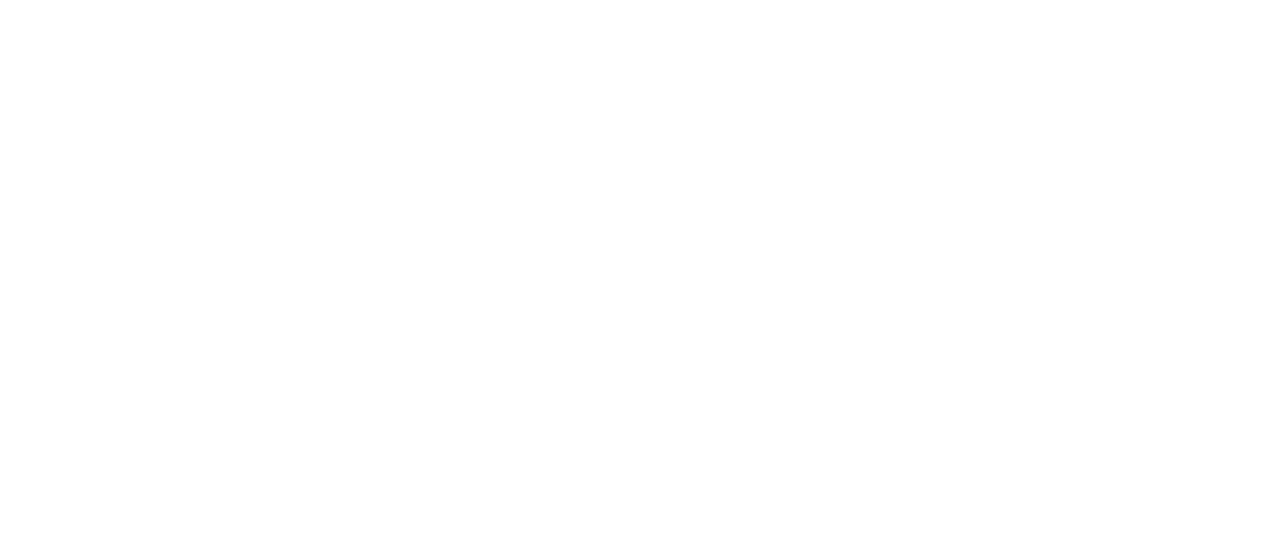
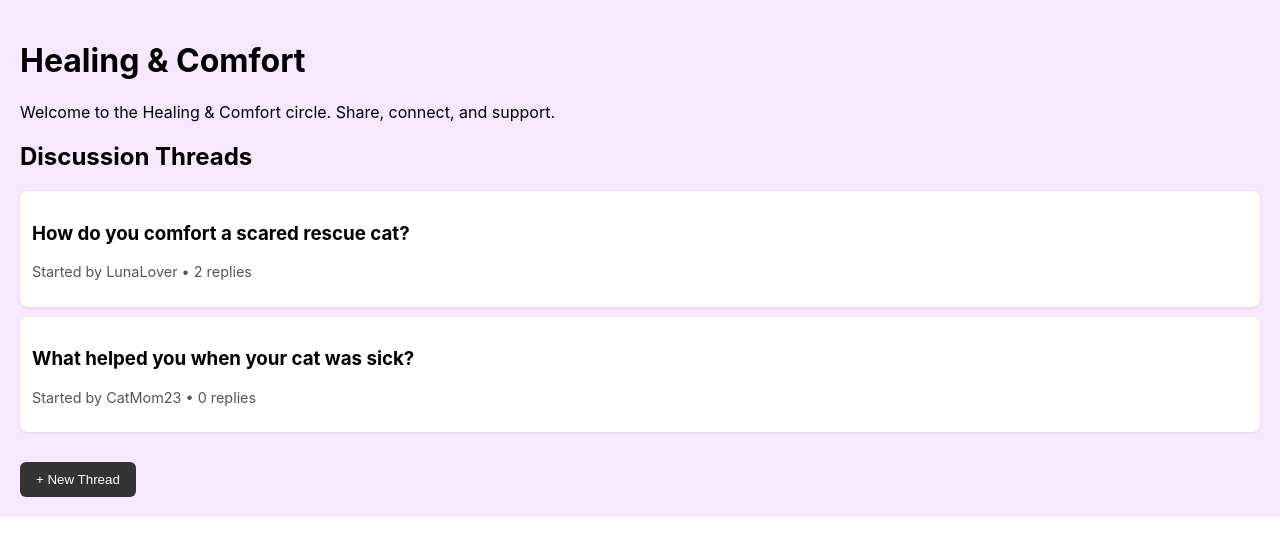
Before and after one commit to samikshya516/catlovers-app, a React (Create React App) app: page /circles/1 in a window 1280 px wide. Before the commit this address had no page. Shown: the top 556 px of the page. Built offline with nearby package versions, Linux system fonts and the light colour scheme.

Commit message:
add daily affirmation module, replycard, threadcard, circledetail, newthreadform, threadpage, and app layout

```diff
--- a/src/App.js
+++ b/src/App.js
@@ -3,6 +3,12 @@ import Home from './pages/Home';
 import Journal from './pages/Journal';
 import Circles from './pages/Circles';
 import Profile from './pages/Profile';
+import CircleDetail from './pages/CircleDetail';
+import ThreadPage from './pages/ThreadPage';
+import NewThreadForm from "./pages/NewThreadForm";
+
+
+
 
 function App() {
   return (
@@ -12,6 +18,11 @@ function App() {
         <Route path="/journal" element={<Journal />} />
         <Route path="/circles" element={<Circles />} />
         <Route path="/profile" element={<Profile />} />
+        <Route path="/circles/:circleId" element={<CircleDetail />} />
+        <Route path="/circles/:circleId/threads/:threadId" element={<ThreadPage />} />
+        <Route path="/circles/:circleId/new-thread" element={<NewThreadForm />} />
+
+
       </Routes>
     </Router>
   );
--- a/src/components/DailyAffirmation.module.css
+++ b/src/components/DailyAffirmation.module.css
@@ -0,0 +1,19 @@
+.affirmation {
+  background-color: #E8F4FF;
+  padding: 1.5rem;
+  margin: 2rem 0;
+  border-radius: 16px;
+  text-align: center;
+}
+
+.affirmation h2 {
+  font-size: 1.5rem;
+  color: #4B6C8B;
+  margin-bottom: 0.5rem;
+}
+
+.affirmation p {
+  font-size: 1.1rem;
+  color: #333;
+  font-style: italic;
+}
--- /dev/null
+++ b/src/components/ReplyCard.jsx
@@ -0,0 +1,21 @@
+// src/components/ReplyCard.jsx
+import React from "react";
+
+function ReplyCard({ author, content }) {
+  return (
+    <div
+      style={{
+        backgroundColor: "#f9f9f9",
+        padding: "10px",
+        borderRadius: "6px",
+        marginTop: "6px",
+        borderLeft: "4px solid #ccc"
+      }}
+    >
+      <p style={{ marginBottom: "4px" }}>{content}</p>
+      <p style={{ fontSize: "0.85rem", color: "#777" }}>— {author}</p>
+    </div>
+  );
+}
+
+export default ReplyCard;
--- /dev/null
+++ b/src/components/ThreadCard.jsx
@@ -0,0 +1,31 @@
+// src/components/ThreadCard.jsx
+import React from "react";
+import { Link, useParams } from "react-router-dom";
+
+
+function ThreadCard({ id, title, author, replies }) {
+ const { circleId } = useParams(); // Needed to build the URL
+  return (
+    <Link
+        to={`/circles/${circleId}/threads/${id}`}
+        style={{ textDecoration: "none", color: "inherit" }}
+    >
+        <div
+            style={{
+                backgroundColor: "#fff",
+                padding: "12px",
+                borderRadius: "8px",
+                marginTop: "10px",
+                boxShadow: "0 1px 3px rgba(0,0,0,0.1)"
+            }}
+        >
+            <h3>{title}</h3>
+            <p style={{ fontSize: "0.9rem", color: "#555" }}>
+                Started by {author} • {replies.length} replies
+            </p>
+        </div>
+    </Link>
+  );
+}
+
+export default ThreadCard;
--- /dev/null
+++ b/src/pages/CircleDetail.jsx
@@ -0,0 +1,61 @@
+// src/pages/CircleDetail.jsx
+import React from "react";
+import { useParams } from "react-router-dom";
+import { circles } from "../data/mockDiscussions";
+import ThreadCard from "../components/ThreadCard";
+import { useNavigate } from "react-router-dom";
+
+
+
+function CircleDetail() {
+  const { circleId } = useParams(); // gets the ID from the URL
+  const circle = circles.find(c => c.id === parseInt(circleId));
+  const navigate = useNavigate();
+
+
+  if (!circle) return <p>Circle not found.</p>;
+
+  return (
+    <div style={{ backgroundColor: circle.color, padding: "20px" }}>
+      <h1>{circle.name}</h1>
+      <p>Welcome to the {circle.name} circle. Share, connect, and support.</p>
+      <div style={{ marginTop: "20px" }}>
+        <h2>Discussion Threads</h2>
+        {circle.posts.length === 0 ? (
+            <p>No posts yet. Start a new thread!</p>
+        ) : (
+            circle.posts.map((post) => (
+                <ThreadCard
+                    key={post.id}
+                    id={post.id}
+                    title={post.title}
+                    author={post.author}
+                    replies={post.replies}
+                />
+                ))
+
+        )}
+        </div>
+        {/* New Thread Button */}
+        <button
+            onClick={() => navigate(`/circles/${circleId}/new-thread`)}
+            style={{
+                marginTop: "30px",
+                padding: "10px 16px",
+                backgroundColor: "#333",
+                color: "#fff",
+                border: "none",
+                borderRadius: "6px",
+                cursor: "pointer"
+            }}
+        >
+            + New Thread
+        </button>
+
+
+
+    </div>
+  );
+}
+
+export default CircleDetail;
--- a/src/pages/Circles.jsx
+++ b/src/pages/Circles.jsx
@@ -1,4 +1,39 @@
+// src/pages/Circles.jsx
+import React from "react";
+import { circles } from "../data/mockDiscussions";
+import { Link } from "react-router-dom";
+
+
+
 function Circles() {
-  return <div><h1>Cat Circles Page</h1></div>;
+  return (
+    <div>
+      <h1>Whisker Circles</h1>
+      <p>Select a circle to explore discussions.</p>
+      <div style={{ display: "grid", gap: "16px", marginTop: "20px" }}>
+        {circles.map((circle) => (
+          <Link
+            to={`/circles/${circle.id}`}
+              style={{ textDecoration: "none", color: "inherit" }}
+          >
+          <div
+            key={circle.id}
+            style={{
+              backgroundColor: circle.color,
+              padding: "16px",
+              borderRadius: "12px",
+              boxShadow: "0 0 5px rgba(0,0,0,0.1)"
+            }}
+          >
+            <h2>{circle.name}</h2>
+            <p>{circle.posts.length} recent posts</p>
+          </div>
+        </Link>
+        ))}
+      </div>
+
+    </div>
+  );
 }
+
 export default Circles;
--- /dev/null
+++ b/src/pages/NewThreadForm.jsx
@@ -0,0 +1,66 @@
+// src/pages/NewThreadForm.jsx
+import React, { useState } from "react";
+import { useParams, useNavigate } from "react-router-dom";
+import { circles } from "../data/mockDiscussions";
+
+function NewThreadForm() {
+  const { circleId } = useParams();
+  const navigate = useNavigate();
+
+  const circle = circles.find(c => c.id === parseInt(circleId));
+  const [title, setTitle] = useState("");
+  const [author, setAuthor] = useState("");
+
+  const handleSubmit = (e) => {
+    e.preventDefault();
+    console.log("New Thread Created:", { title, author });
+
+    // Later: push to backend or local data
+    navigate(`/circles/${circleId}`);
+  };
+
+  if (!circle) return <p>Circle not found.</p>;
+
+  return (
+    <div style={{ padding: "20px" }}>
+      <h2>Start a New Thread in {circle.name}</h2>
+      <form onSubmit={handleSubmit} style={{ marginTop: "20px" }}>
+        <div style={{ marginBottom: "10px" }}>
+          <label>Title: </label><br />
+          <input
+            type="text"
+            value={title}
+            onChange={(e) => setTitle(e.target.value)}
+            required
+            style={{ width: "100%", padding: "8px" }}
+          />
+        </div>
+        <div style={{ marginBottom: "10px" }}>
+          <label>Your Name: </label><br />
+          <input
+            type="text"
+            value={author}
+            onChange={(e) => setAuthor(e.target.value)}
+            required
+            style={{ width: "100%", padding: "8px" }}
+          />
+        </div>
+        <button
+          type="submit"
+          style={{
+            padding: "10px 16px",
+            backgroundColor: "#333",
+            color: "#fff",
+            border: "none",
+            borderRadius: "6px",
+            cursor: "pointer"
+          }}
+        >
+          Create Thread
+        </button>
+      </form>
+    </div>
+  );
+}
+
+export default NewThreadForm;
--- /dev/null
+++ b/src/pages/ThreadPage.jsx
@@ -0,0 +1,37 @@
+// src/pages/ThreadPage.jsx
+import React from "react";
+import { useParams } from "react-router-dom";
+import { circles } from "../data/mockDiscussions";
+import ReplyCard from "../components/ReplyCard";
+
+function ThreadPage() {
+  const { circleId, threadId } = useParams();
+
+  const circle = circles.find(c => c.id === parseInt(circleId));
+  if (!circle) return <p>Circle not found.</p>;
+
+  const thread = circle.posts.find(p => p.id === parseInt(threadId));
+  if (!thread) return <p>Thread not found.</p>;
+
+  return (
+    <div style={{ padding: "20px", backgroundColor: "#fff" }}>
+      <h2>{thread.title}</h2>
+      <p style={{ color: "#777", marginBottom: "20px" }}>Started by {thread.author}</p>
+
+      <h3>Replies:</h3>
+      {thread.replies.length === 0 ? (
+        <p>No replies yet. Be the first to respond!</p>
+      ) : (
+        thread.replies.map(reply => (
+          <ReplyCard
+            key={reply.id}
+            author={reply.author}
+            content={reply.content}
+          />
+        ))
+      )}
+    </div>
+  );
+}
+
+export default ThreadPage;
```
